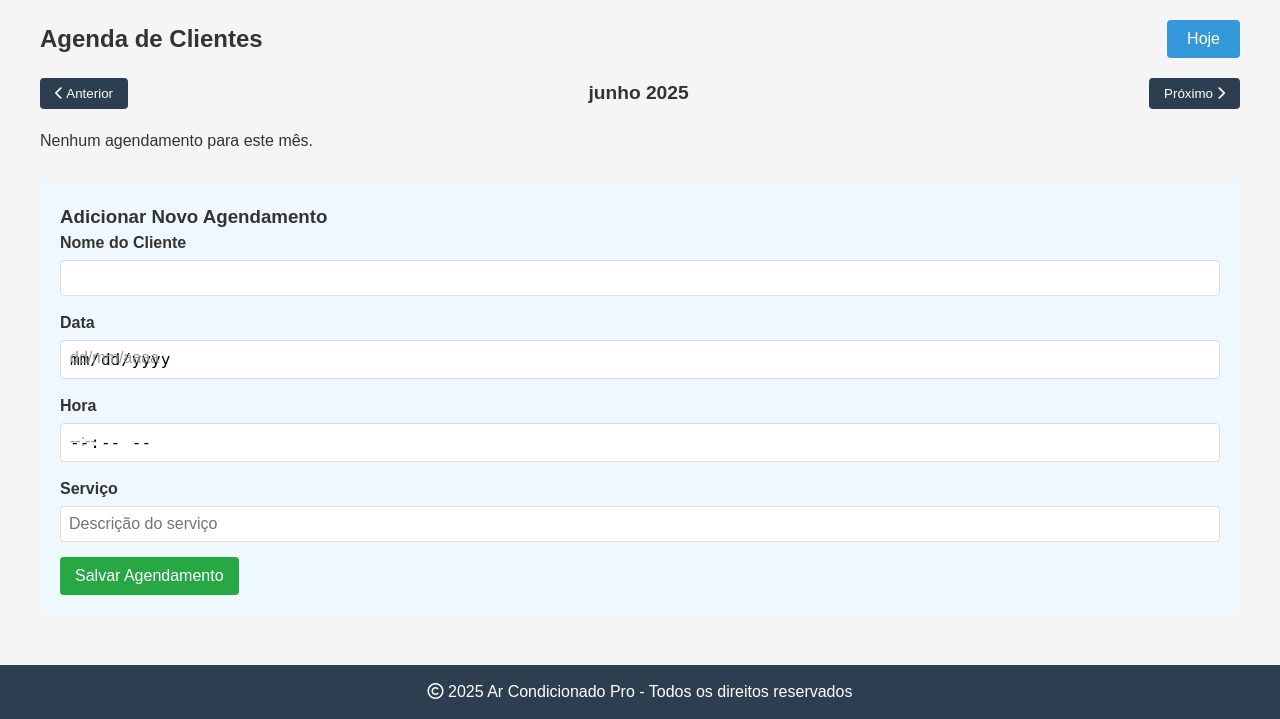
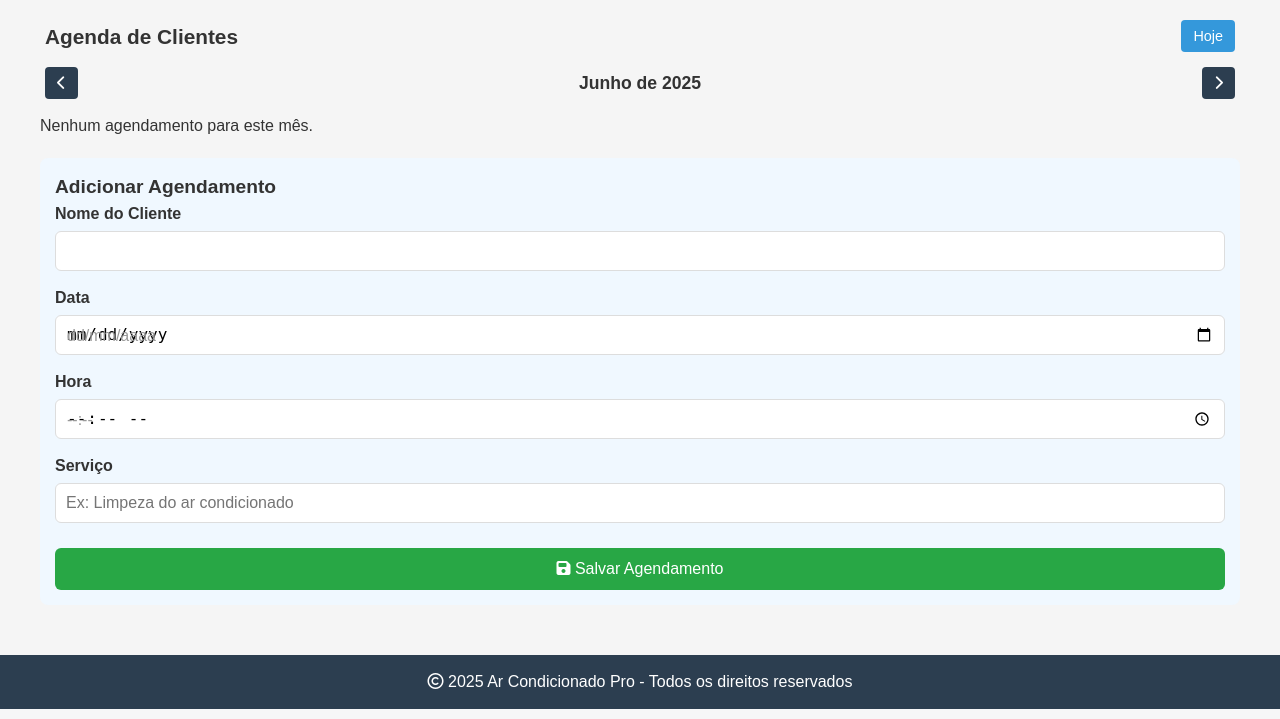
Before and after one commit to Rodrigolu25/rgsclimatizacao, a Flask app: page /agenda in a window 1280 px wide. Shown: the part 147-866 px from the top of the page. Run offline with Flask 3, Linux system fonts and the light colour scheme; parts of the project's set-up code (start-up, migrations or seed data) failed here and were passed over.

Commit message:
Mensagem

```diff
--- a/templates/agenda.html
+++ b/templates/agenda.html
@@ -4,67 +4,78 @@
 
 {% block style %}
 <style>
+    /* Layout principal */
     .agenda-container {
-        max-width: 800px;
-        margin: 0 auto;
-        padding: 20px;
+        max-width: 100%;
+        margin: 0;
+        padding: 10px;
     }
 
+    /* Cabeçalho */
     .calendar-header {
         display: flex;
         justify-content: space-between;
         align-items: center;
-        margin-bottom: 20px;
+        margin-bottom: 15px;
+        padding: 0 5px;
     }
 
+    /* Navegação do mês */
     #calendar-navigation {
         display: flex;
         justify-content: space-between;
         align-items: center;
-        margin: 20px 0;
+        margin: 15px 0;
+        padding: 0 5px;
     }
 
     #calendar-navigation button {
         background: #2c3e50;
         color: white;
         border: none;
-        padding: 8px 15px;
+        padding: 8px 12px;
         border-radius: 4px;
-        cursor: pointer;
+        font-size: 0.9rem;
     }
 
     #current-month {
-        margin: 0 15px;
-        font-size: 1.2rem;
+        margin: 0 10px;
+        font-size: 1.1rem;
+        text-align: center;
+        flex-grow: 1;
     }
 
+    /* Cards de eventos */
     .event-card {
-        border: 1px solid #ddd;
+        border: 1px solid #e0e0e0;
         border-radius: 8px;
-        padding: 15px;
+        padding: 12px;
         margin-bottom: 10px;
-        display: flex;
-        justify-content: space-between;
-        align-items: center;
         background-color: #f9f9f9;
+        box-shadow: 0 2px 4px rgba(0,0,0,0.05);
+    }
+
+    .event-info {
+        margin-bottom: 8px;
     }
 
     .event-actions {
         display: flex;
-        gap: 10px;
+        justify-content: flex-end;
     }
 
     .btn-delete {
         color: #dc3545;
         background: none;
         border: none;
-        cursor: pointer;
-        font-size: 1.2rem;
+        padding: 5px;
+        font-size: 1.1rem;
     }
 
+    /* Formulário */
     .add-event-form {
-        margin-top: 30px;
-        padding: 20px;
+        margin-top: 20px;
+        padding: 15px;
         background-color: #f0f8ff;
         border-radius: 8px;
     }
@@ -76,59 +87,78 @@
 
     .form-control {
         width: 100%;
-        padding: 8px;
+        padding: 10px;
         border: 1px solid #ddd;
-        border-radius: 4px;
+        border-radius: 6px;
+        font-size: 1rem;
+        box-sizing: border-box;
+    }
+
+    label {
+        display: block;
+        margin-bottom: 5px;
+        font-weight: 500;
     }
 
     .btn-success {
+        width: 100%;
         background-color: #28a745;
         color: white;
         border: none;
-        padding: 10px 15px;
-        border-radius: 4px;
-        cursor: pointer;
+        padding: 12px;
+        border-radius: 6px;
+        font-size: 1rem;
+        margin-top: 10px;
     }
 
-    /* Custom date/time inputs */
-    input[type="date"]::-webkit-inner-spin-button,
-    input[type="date"]::-webkit-calendar-picker-indicator,
-    input[type="time"]::-webkit-inner-spin-button,
-    input[type="time"]::-webkit-calendar-picker-indicator {
-        display: none;
-        -webkit-appearance: none;
-    }
-
+    /* Placeholders personalizados */
     .date-placeholder,
     .time-placeholder {
         position: absolute;
-        left: 10px;
-        top: 35px;
+        left: 12px;
+        top: 38px;
         color: #999;
         pointer-events: none;
+        font-size: 1rem;
     }
 
+    /* Esconde placeholders quando há valor */
     input[type="date"]:valid + .date-placeholder,
     input[type="time"]:valid + .time-placeholder {
         display: none;
     }
 
-    /* Responsive adjustments */
-    @media (max-width: 576px) {
-        #calendar-navigation {
-            flex-direction: column;
-            gap: 10px;
+    /* Ajustes para inputs de data/hora */
+    input[type="date"],
+    input[type="time"] {
+        appearance: none;
+        -webkit-appearance: none;
+        height: 40px;
+    }
+
+    /* Melhorias para dispositivos pequenos */
+    @media (max-width: 400px) {
+        #calendar-navigation button {
+            padding: 6px 8px;
+            font-size: 0.8rem;
+        }
+
+        #current-month {
+            font-size: 1rem;
         }
 
         .event-card {
-            flex-direction: column;
-            align-items: flex-start;
+            padding: 10px;
         }
+    }
 
-        .event-actions {
-            margin-top: 10px;
-            align-self: flex-end;
-        }
+    /* Efeitos de toque para mobile */
+    button, .btn-delete {
+        transition: opacity 0.2s;
+    }
+
+    button:active, .btn-delete:active {
+        opacity: 0.7;
     }
 </style>
 {% endblock %}
@@ -136,23 +166,22 @@
 {% block content %}
 <div class="agenda-container">
     <div class="calendar-header">
-        <h2>Agenda de Clientes</h2>
-        <button id="today-btn" class="btn btn-primary">Hoje</button>
+        <h2 style="font-size:1.3rem;">Agenda de Clientes</h2>
+        <button id="today-btn" class="btn btn-primary" style="padding:8px 12px;font-size:0.9rem;">Hoje</button>
     </div>
 
     <div id="calendar-navigation">
-        <button id="prev-month"><i class="fas fa-chevron-left"></i> Anterior</button>
+        <button id="prev-month"><i class="fas fa-chevron-left"></i></button>
         <h3 id="current-month">Junho 2025</h3>
-        <button id="next-month">Próximo <i class="fas fa-chevron-right"></i></button>
+        <button id="next-month"><i class="fas fa-chevron-right"></i></button>
     </div>
 
     <div id="events-container">
-        <!-- Events will be loaded here by JavaScript -->
         <p>Nenhum agendamento para este mês.</p>
     </div>
 
     <div class="add-event-form">
-        <h3>Adicionar Novo Agendamento</h3>
+        <h3 style="margin-top:0;font-size:1.2rem;">Adicionar Agendamento</h3>
         <form id="event-form">
             <div class="form-group">
                 <label for="client-name">Nome do Cliente</label>
@@ -173,10 +202,12 @@
 
             <div class="form-group">
                 <label for="event-service">Serviço</label>
-                <input type="text" id="event-service" class="form-control" placeholder="Descrição do serviço">
+                <input type="text" id="event-service" class="form-control" placeholder="Ex: Limpeza do ar condicionado">
             </div>
 
-            <button type="submit" class="btn btn-success">Salvar Agendamento</button>
+            <button type="submit" class="btn btn-success">
+                <i class="fas fa-save"></i> Salvar Agendamento
+            </button>
         </form>
     </div>
 </div>
@@ -188,7 +219,7 @@
 let events = JSON.parse(localStorage.getItem('clientEvents')) || [];
 let currentDate = new Date();
 
-// Formata a data para o padrão brasileiro
+// Formata data para o padrão brasileiro
 function formatBrazilianDate(date) {
     const day = date.getDate().toString().padStart(2, '0');
     const month = (date.getMonth() + 1).toString().padStart(2, '0');
@@ -196,7 +227,7 @@ function formatBrazilianDate(date) {
     return `${day}/${month}/${year}`;
 }
 
-// Renderiza os eventos na tela
+// Renderiza os eventos
 function renderEvents() {
     const eventsContainer = document.getElementById('events-container');
     eventsContainer.innerHTML = '';
@@ -226,13 +257,13 @@ function renderEvents() {
         const eventElement = document.createElement('div');
         eventElement.className = 'event-card';
         eventElement.innerHTML = `
-            <div>
+            <div class="event-info">
                 <strong>${event.client}</strong>
                 <p>${formatBrazilianDate(eventDate)} às ${event.time}</p>
-                <p>${event.service || 'Serviço não especificado'}</p>
+                <p><em>${event.service || 'Serviço não especificado'}</em></p>
             </div>
             <div class="event-actions">
-                <button class="btn-delete" onclick="deleteEvent(${event.id})">
+                <button class="btn-delete" onclick="deleteEvent(${event.id})" title="Excluir">
                     <i class="fas fa-trash"></i>
                 </button>
             </div>
@@ -250,19 +281,19 @@ function deleteEvent(eventId) {
     }
 }
 
-// Adiciona um novo evento
+// Adiciona novo evento
 document.getElementById('event-form').addEventListener('submit', function(e) {
     e.preventDefault();
 
-    // Corrige o problema do fuso horário
+    // Corrige fuso horário
     const dateInput = document.getElementById('event-date').value;
     const [year, month, day] = dateInput.split('-');
-    const correctedDate = new Date(year, month - 1, parseInt(day));
+    const correctedDate = new Date(year, month - 1, day);
 
     const newEvent = {
-        id: Date.now(), // ID único
+        id: Date.now(),
         client: document.getElementById('client-name').value,
-        date: correctedDate.toISOString().split('T')[0], // Data corrigida
+        date: correctedDate.toISOString().split('T')[0],
         time: document.getElementById('event-time').value,
         service: document.getElementById('event-service').value
     };
@@ -276,18 +307,22 @@ document.getElementById('event-form').addEventListener('submit', function(e) {
     document.getElementById('time-placeholder').style.display = 'block';
 
     renderEvents();
+
+    // Feedback tátil para mobile
+    const submitBtn = e.target.querySelector('button[type="submit"]');
+    submitBtn.style.opacity = '0.7';
+    setTimeout(() => { submitBtn.style.opacity = '1'; }, 200);
+
     alert('Agendamento salvo com sucesso!');
 });
 
 // Controle dos placeholders
 document.getElementById('event-date').addEventListener('input', function() {
-    document.getElementById('date-placeholder').style.display =
-        this.value ? 'none' : 'block';
+    document.getElementById('date-placeholder').style.display = this.value ? 'none' : 'block';
 });
 
 document.getElementById('event-time').addEventListener('input', function() {
-    document.getElementById('time-placeholder').style.display =
-        this.value ? 'none' : 'block';
+    document.getElementById('time-placeholder').style.display = this.value ? 'none' : 'block';
 });
 
 // Navegação do calendário
@@ -309,15 +344,23 @@ document.getElementById('today-btn').addEventListener('click', function() {
     renderEvents();
 });
 
-// Atualiza o display do mês/ano
+// Atualiza o display do mês
 function updateMonthDisplay() {
     const options = { month: 'long', year: 'numeric' };
+    const monthText = currentDate.toLocaleDateString('pt-BR', options);
     document.getElementById('current-month').textContent =
-        currentDate.toLocaleDateString('pt-BR', options).replace(' de ', ' ');
+        monthText.charAt(0).toUpperCase() + monthText.slice(1);
 }
 
 // Inicialização
 updateMonthDisplay();
 renderEvents();
+
+// Melhoria para mobile: fecha o teclado virtual após submit
+document.getElementById('event-form').addEventListener('submit', function() {
+    setTimeout(() => {
+        document.activeElement.blur();
+    }, 100);
+});
 </script>
 {% endblock %}
```
